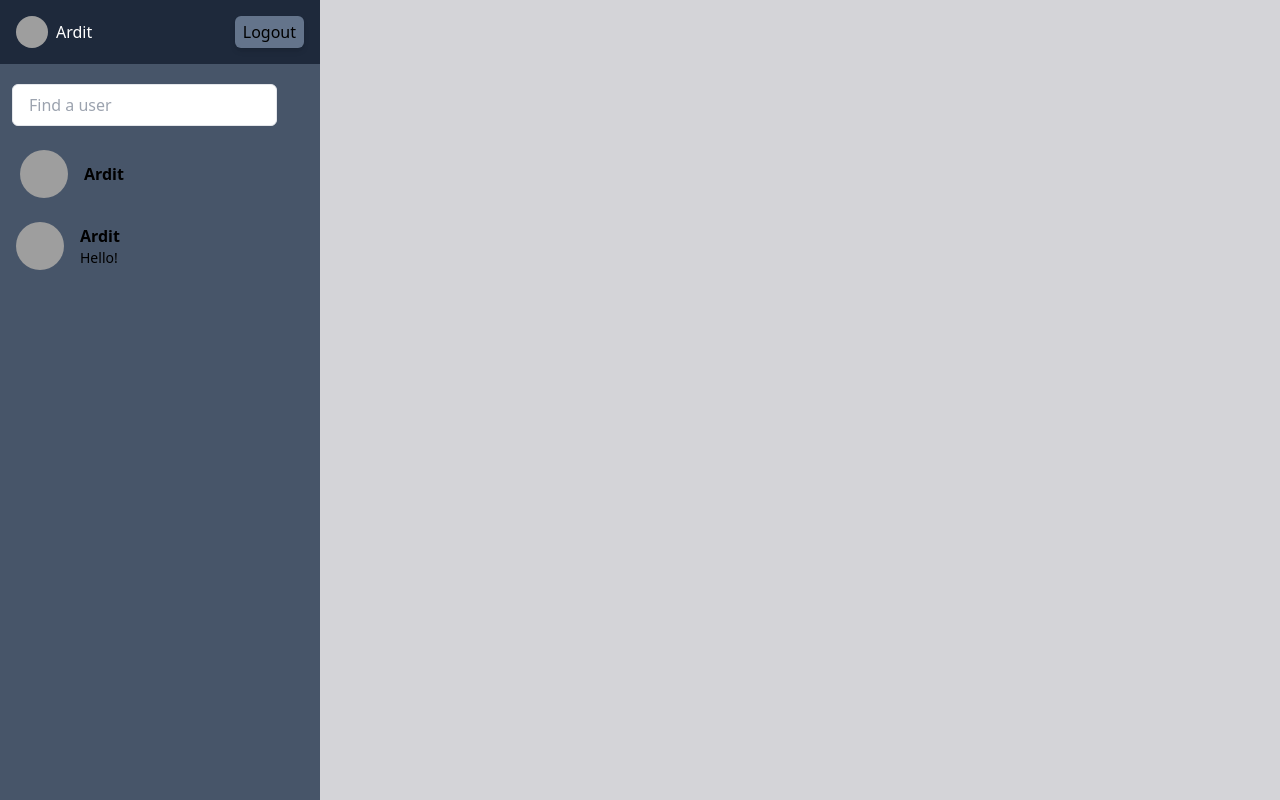
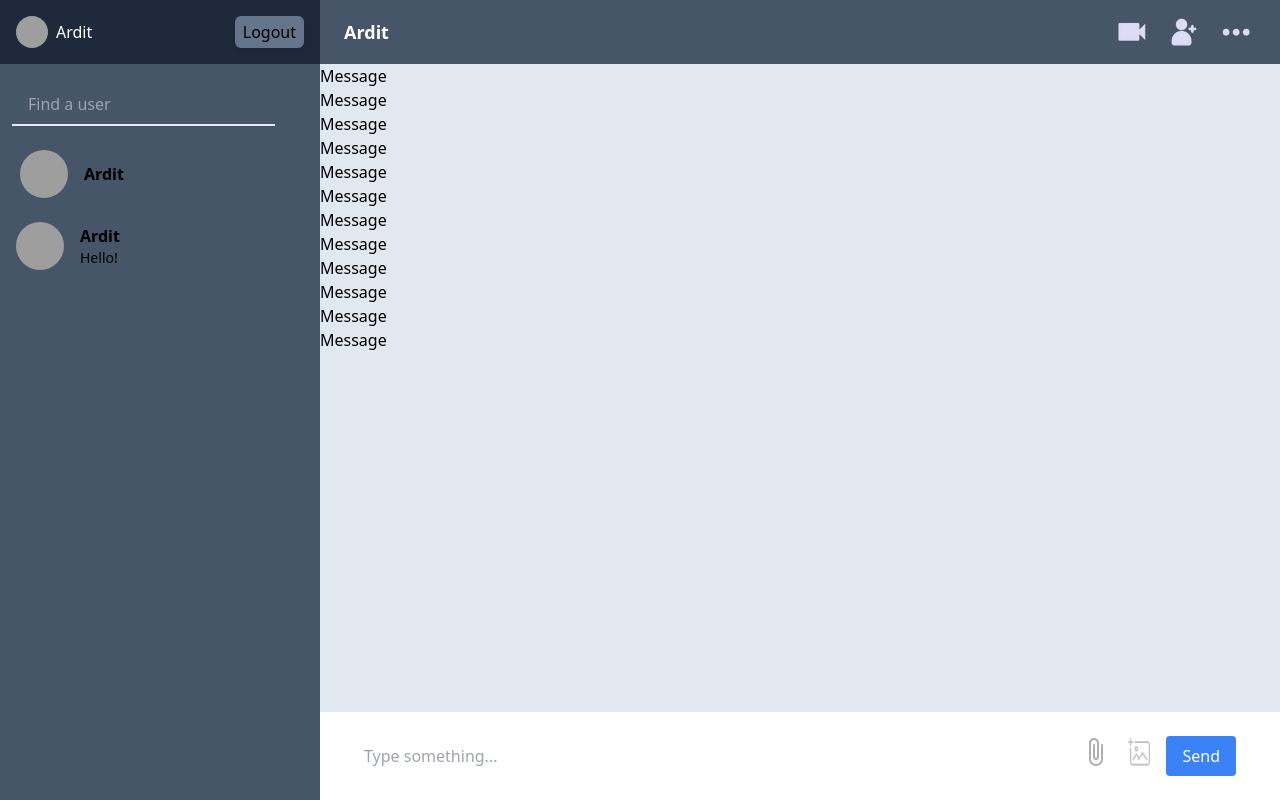
Before and after one commit to ArditMucolli/TalkSync, a React (Create React App) app: page / in a window 1280 px wide. Built offline with nearby package versions, Linux system fonts and the light colour scheme; grey boxes are pictures that could not be loaded.

Commit message:
feat: chat input and chat info

```diff
--- a/src/components/Chat.jsx
+++ b/src/components/Chat.jsx
@@ -1,7 +1,32 @@
-import React from "react";
+import Cam from "../images/cam.png";
+import Add from "../images/add.png";
+import More from "../images/more.png";
+import Messages from "./Messages";
+import Input from "./Input";
 
 const Chat = () => {
-  return <div className="bg-zinc-300 w-3/4 h-screen"></div>;
+  return (
+    <div className="bg-zinc-300 w-3/4 h-screen flex flex-col">
+      <div className="bg-slate-600 p-3 flex justify-between">
+        <span className="text-lg font-bold text-white flex ml-3 items-center">
+          Ardit
+        </span>
+        <div className="flex gap-3 mr-3">
+          <img src={Cam} alt="" />
+          <img src={Add} alt="" />
+          <img src={More} alt="" />
+        </div>
+      </div>
+      <div className="bg-slate-200 flex-1 overflow-auto">
+        <div className="min-h-[80%]">
+          <Messages />
+        </div>
+      </div>
+      <div className=" bg-white">
+        <Input />
+      </div>
+    </div>
+  );
 };
 
 export default Chat;
--- a/src/components/Input.jsx
+++ b/src/components/Input.jsx
@@ -1,7 +1,27 @@
 import React from "react";
+import Img from "../images/img.png";
+import Attach from "../images/attach.png";
 
 const Input = () => {
-  return <div>Input</div>;
+  return (
+    <div className="flex items-center justify-between h-16 p-11 ">
+      <input
+        type="text"
+        placeholder="Type something..."
+        className="w-full outline-none border-0 text-slate-800"
+      />
+      <div className="flex gap-4 ">
+        <img src={Attach} alt="" className="h-8 cursor-pointer" />
+        <input type="file" style={{ display: "none" }} id="file" />
+        <label htmlFor="file">
+          <img src={Img} alt="" className="w-14 h-8 cursor-pointer" />
+        </label>
+        <button className="px-4 py-2 bg-blue-500 text-white rounded hover:bg-blue-600">
+          Send
+        </button>
+      </div>
+    </div>
+  );
 };
 
 export default Input;
--- /dev/null
+++ b/src/components/Messages.jsx
@@ -0,0 +1,23 @@
+import React from "react";
+import Message from "./Message";
+
+const Messages = () => {
+  return (
+    <div>
+      <Message />
+      <Message />
+      <Message />
+      <Message />
+      <Message />
+      <Message />
+      <Message />
+      <Message />
+      <Message />
+      <Message />
+      <Message />
+      <Message />
+    </div>
+  );
+};
+
+export default Messages;
--- a/src/components/Search.jsx
+++ b/src/components/Search.jsx
@@ -8,7 +8,7 @@ const Search = () => {
           <input
             type="text"
             placeholder="Find a user"
-            className="border rounded-md py-2 px-4 focus:outline-none focus:border-blue-500"
+            className=" py-2 px-4 focus:outline-none  bg-slate-600  border-b-2"
           />
         </div>
         <div className="flex items-center  hover:bg-slate-700 w-full p-2 rounded-lg cursor-pointer">
```
